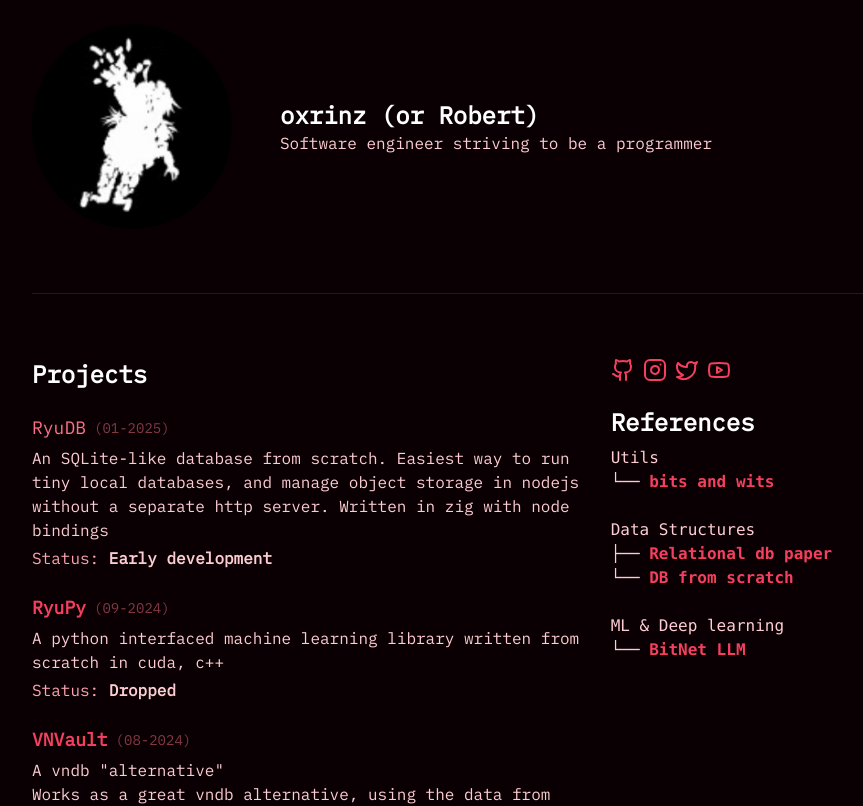
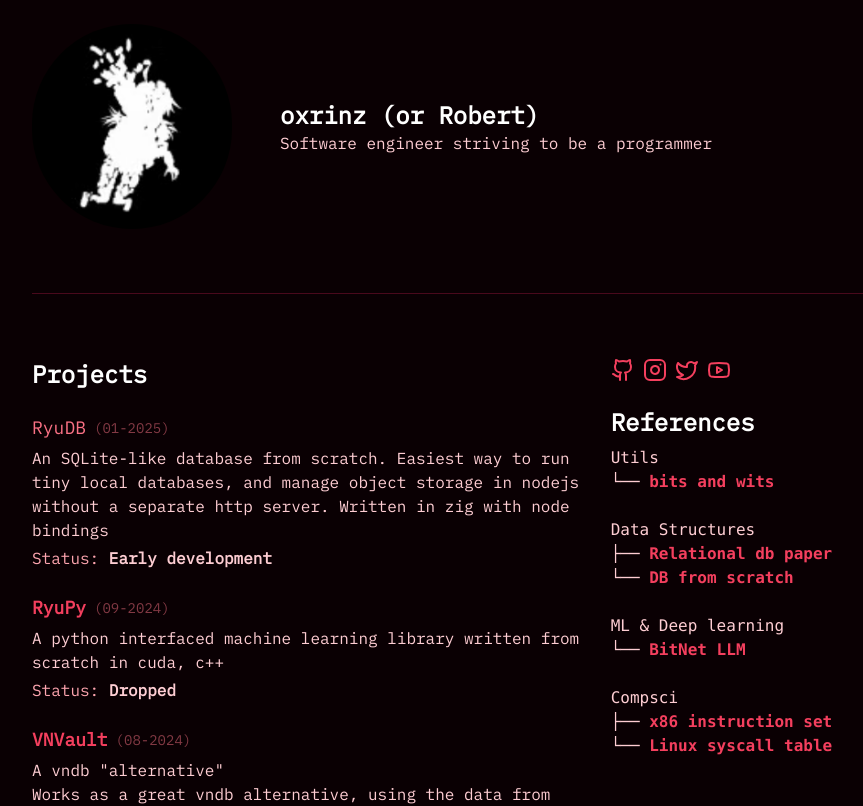
Before and after one commit to oxrinz/rinz-website, a Next.js app: page / in a window 1280 px wide. Shown: the top 806 px of the page, without its empty margins (182-1045 px from the left). Built offline with nearby package versions, Linux system fonts and the light colour scheme.

Commit message:
new refs once again

```diff
--- a/src/app/menu.tsx
+++ b/src/app/menu.tsx
@@ -13,6 +13,10 @@ export default function Menu({ font }: any) {
                 <br />
                 ML & Deep learning<br />
                 └── <Link href="https://arxiv.org/pdf/2310.11453" className="text-base">BitNet LLM<br /></Link>
+                <br />
+                Compsci<br />
+                ├── <Link href="https://www.felixcloutier.com/x86/" className="text-base">x86 instruction set<br /></Link>
+                └── <Link href="https://chromium.googlesource.com/chromiumos/docs/+/master/constants/syscalls.md" className="text-base">Linux syscall table<br /></Link>
             </pre>
         </div>
     )
```
